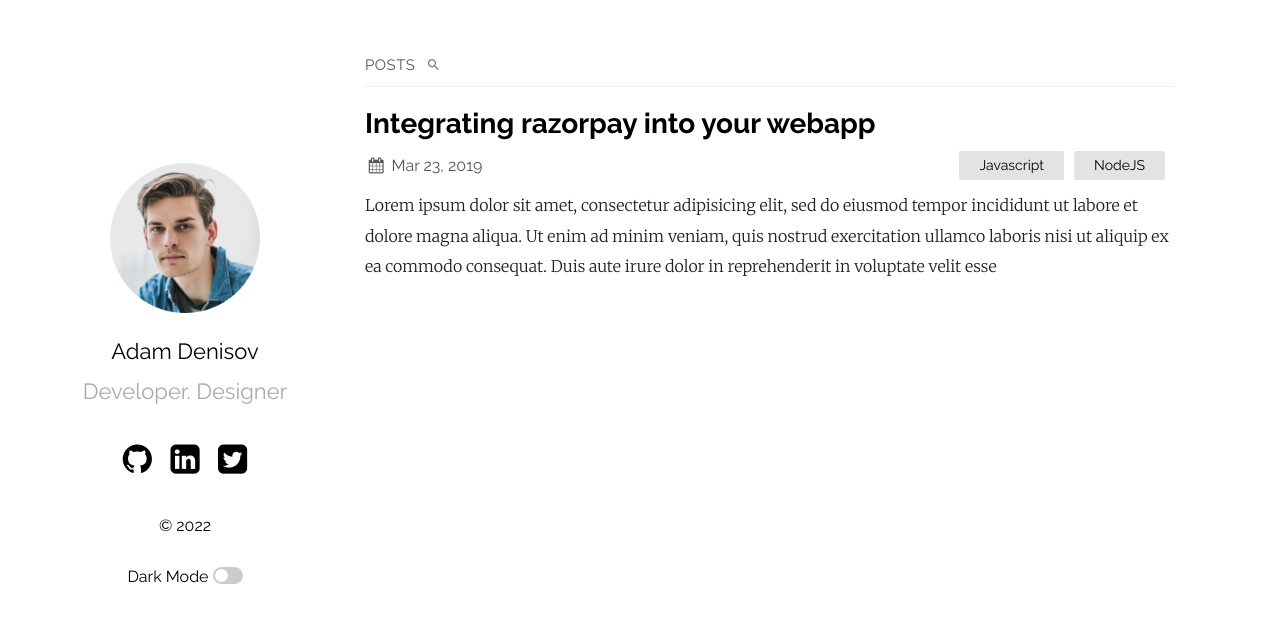
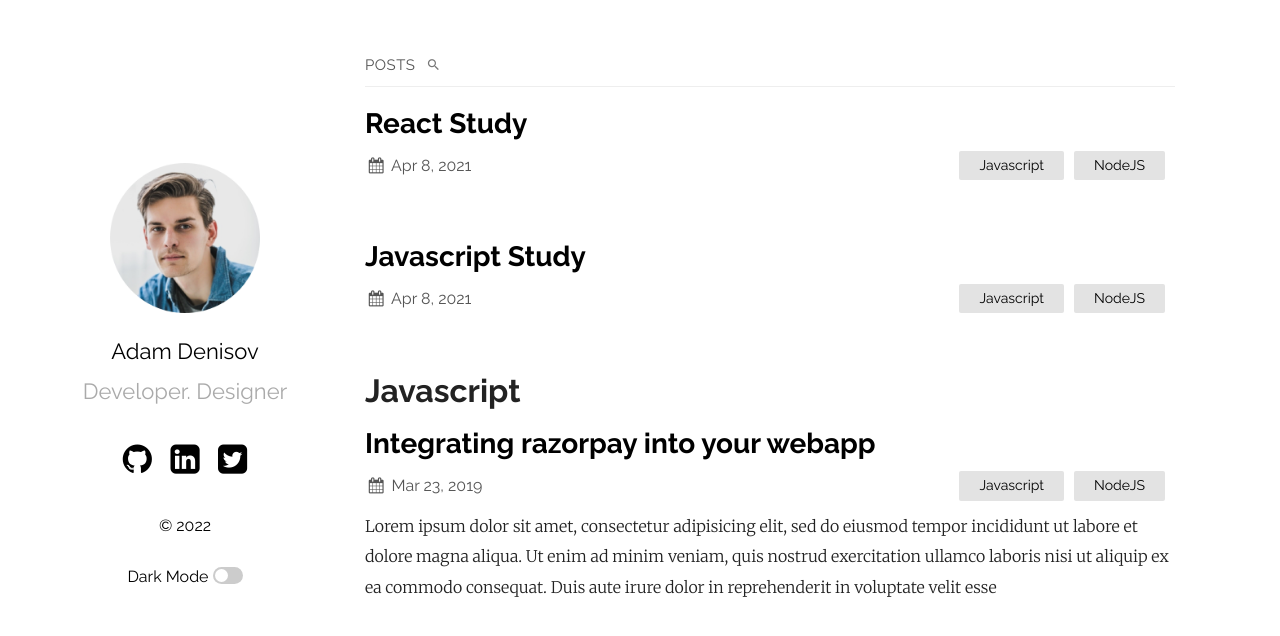
Before and after one commit to gggongbo/gggongbo.github.io, a Jekyll site: the page built from index.md, in a window 1280 px wide. Shown: the top 636 px of the page. Built offline with Jekyll 4.4.1, drawn with Linux system fonts in a browser that asks for light colours; part of the change alters nothing that is shown.

Commit message:
javas react post add

```diff
--- a/_config.yml
+++ b/_config.yml
@@ -58,3 +58,29 @@ theme: plainwhite
 plugins:
   - jekyll-seo-tag
 #  - jekyll-feed
+
+# Defaults
+defaults:
+  # _posts
+  - scope:
+      path: ""
+      type: posts
+    values:
+      layout: single
+      author_profile: true
+      read_time: true
+      comments: # 블로그 댓글 기능 true
+      share: true
+      related: true
+
+  # _pages
+  - scope:
+      path: ""
+      type: pages
+    values:
+      layout: single
+      author_profile: true
+      read_time: false
+      comments: false
+      share: true
+      related: false
--- a/_posts/JavascriptStudy.md
+++ b/_posts/2021-04-08-javascript-study.markdown
@@ -1,3 +1,10 @@
+---
+layout: post
+title:  "Javascript Study"
+date:   2021-04-08 13:40:30 +0530
+categories: Javascript NodeJS
+---
+<br>
 # Javascript
 
 ## 기본 개념
--- a/_posts/ReactStudy.md
+++ b/_posts/2021-04-08-react-study.markdown
@@ -1,3 +1,11 @@
+---
+layout: post
+title:  "React Study"
+date:   2021-04-08 13:40:30 +0530
+categories: Javascript NodeJS
+---
+<br>
+
 # React
 ## 1. 리액트 개념
 * 리액트가 등장하게 된 배경 / 동작 방식
```
Also changed, not shown: 2 other files.
